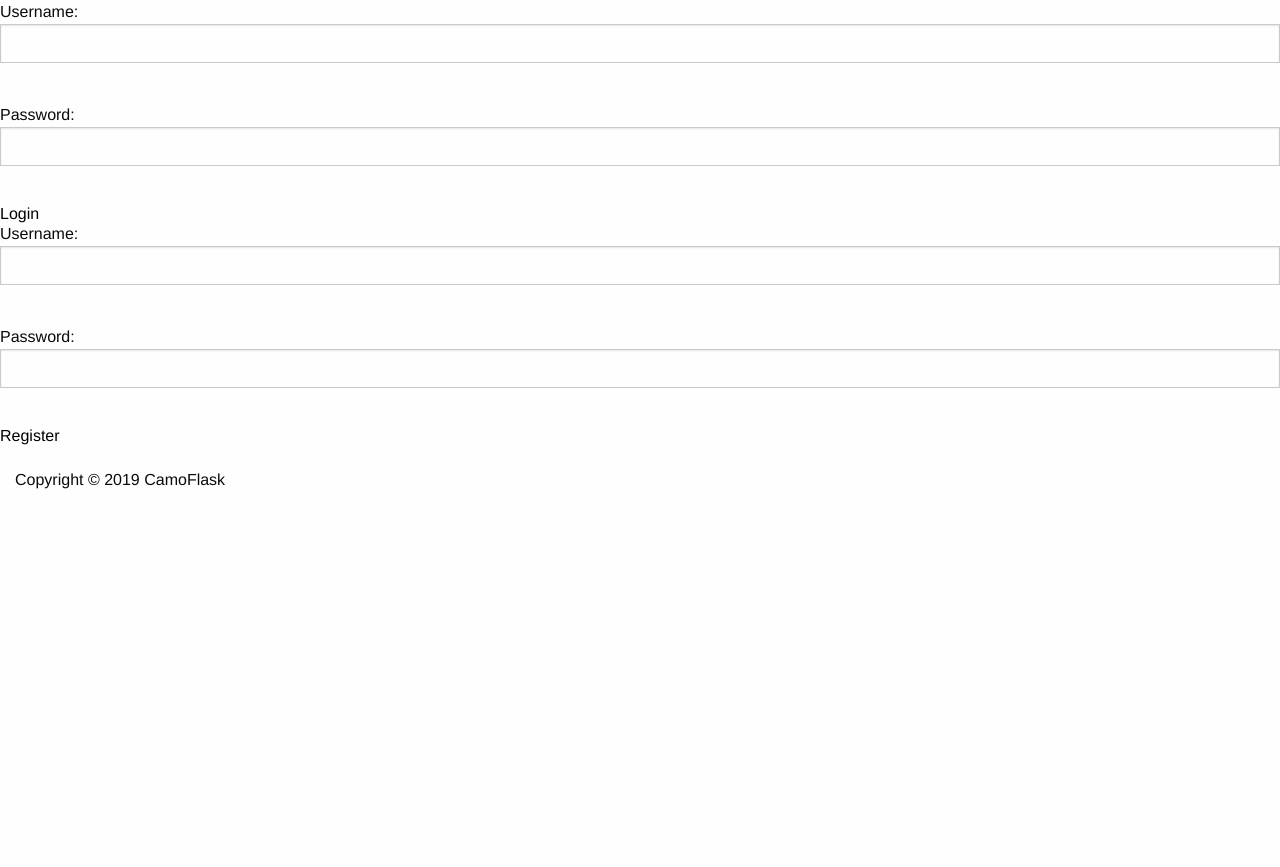
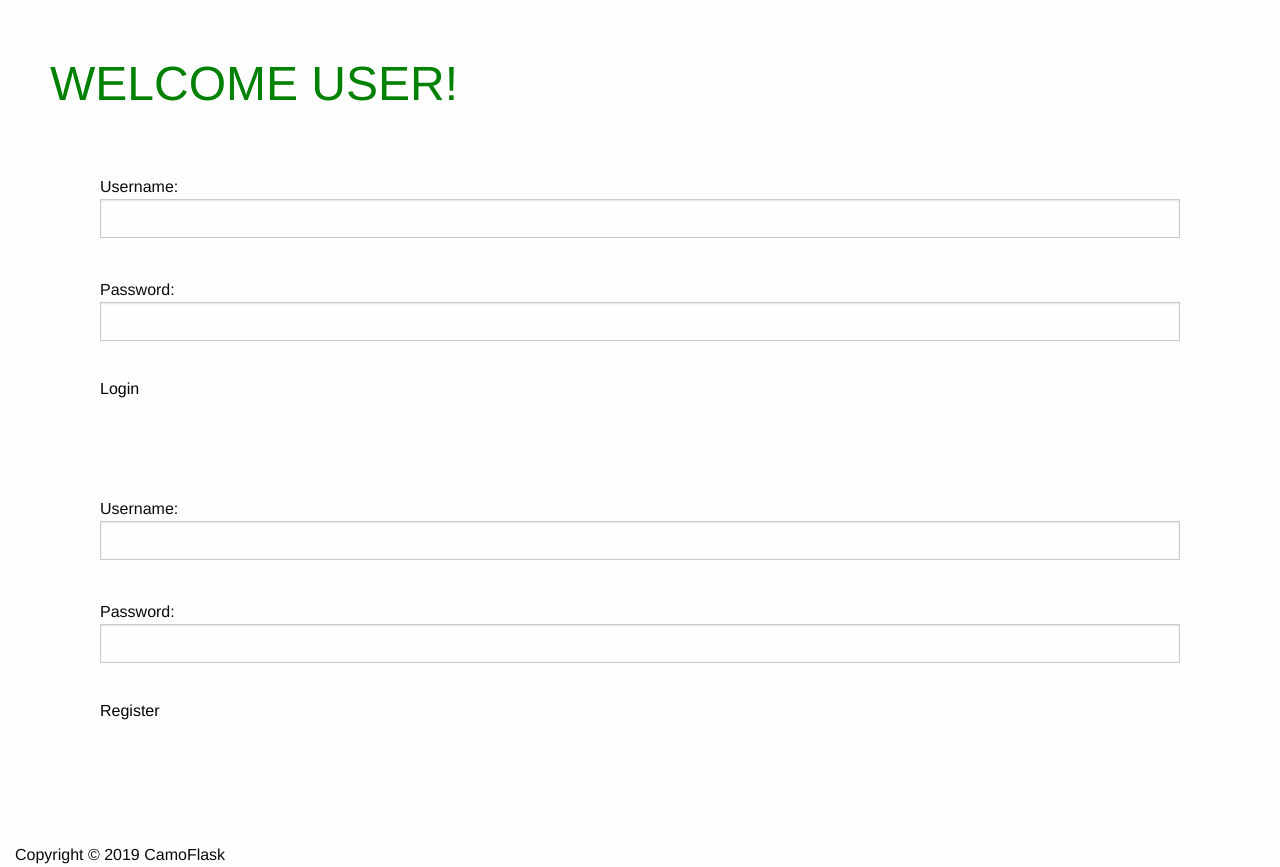
Before and after one commit to KendrickLiang/Softdev_Project02, a Python web app: template templates/login.html in a window 1280 px wide. Before the commit the page ends 489 px from the top, so only its background shows below. Run offline with Jinja, Linux system fonts and the light colour scheme; the template is opened without the code that fills it, so the values that code supplies are empty; some libraries are stand-ins or nearby versions.

Commit message:
updated login.html

```diff
--- a/templates/login.html
+++ b/templates/login.html
@@ -2,16 +2,18 @@
 {% block title %} {{ foo }} {% endblock %}
 {% block body %}
 
-<form action="/authentication" method="POST">
+<div style="margin:50; border:2px">
+  <div> <h1 style="color:green"> WELCOME USER! </h1> </div>
+  <form action="/authentication" method="POST" style="padding:50">
     Username: <input type="text" name="username"><br>
     Password: <input type="password" name="password"><br>
     <button type="submit"> Login </button>
-</form>
+  </form>
 
-<form action="/registration" method="POST">
+  <form action="/registration" method="POST" style="padding:50">
 	  Username: <input type="text" name="username"><br>
 	  Password: <input type="password" name="password"><br>
 	  <button type="submit"> Register </button>
   </form>
-
+</div>
 {% endblock %}
```
